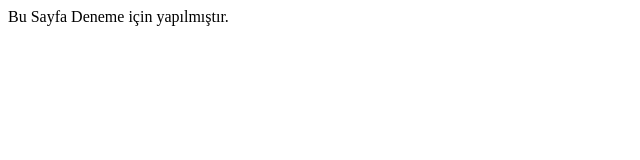
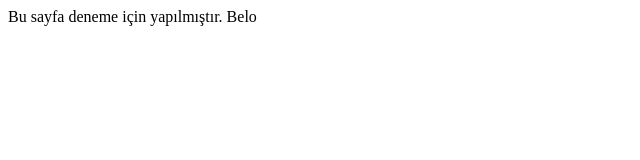
Before and after one commit to bugrabasaran/bugrabasaran.github.io, a plain HTML site: page index.html in a window 1280 px wide. Shown: the full height of the page, 0-640 px from the left. Drawn offline with Linux system fonts and the light colour scheme.

Commit message:
Update index.html

```diff
--- a/index.html
+++ b/index.html
@@ -1,3 +1,3 @@
 <html>
-	Bu Sayfa Deneme için yapılmıştır.
+	Bu sayfa deneme için yapılmıştır.      Belo
 	</html>
```
